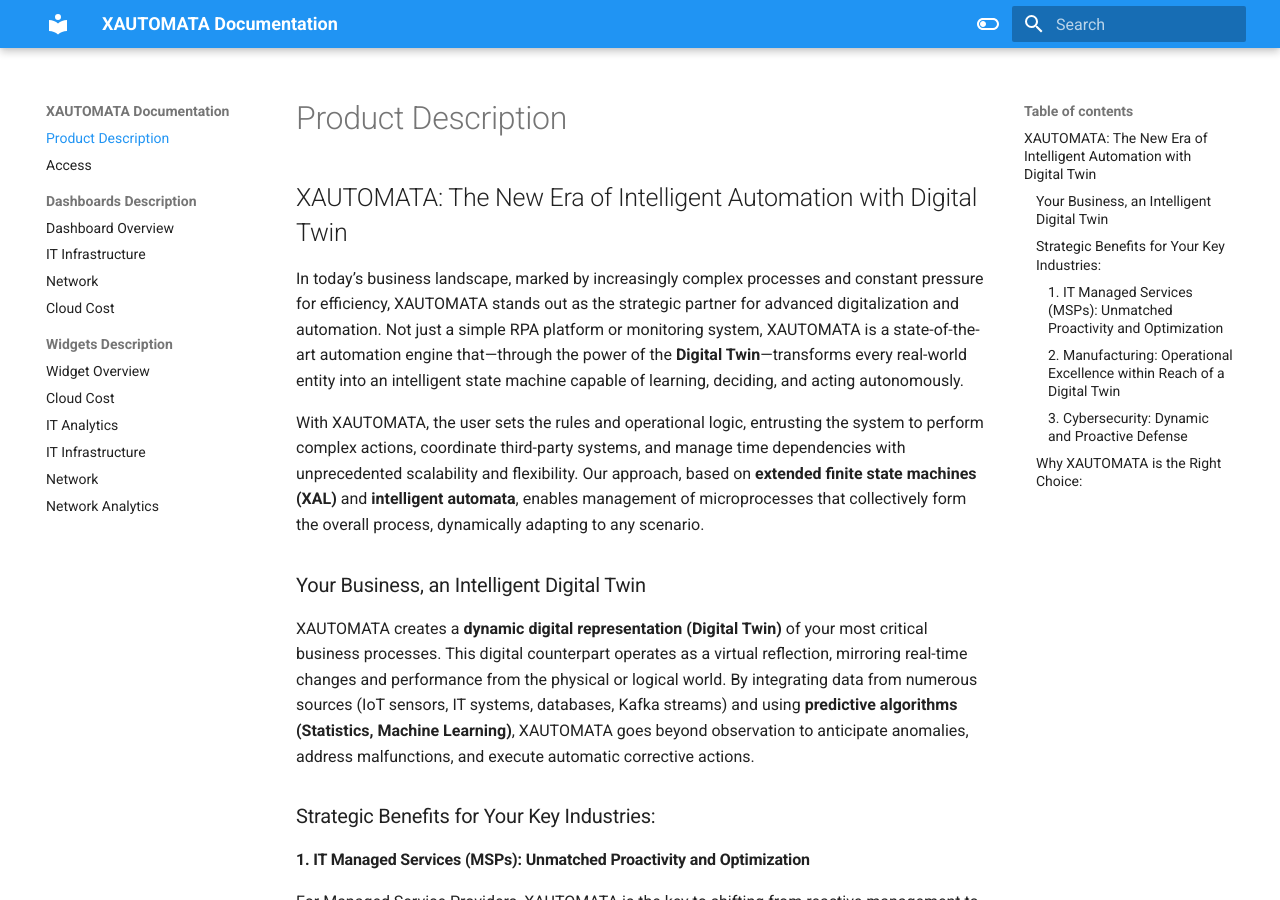
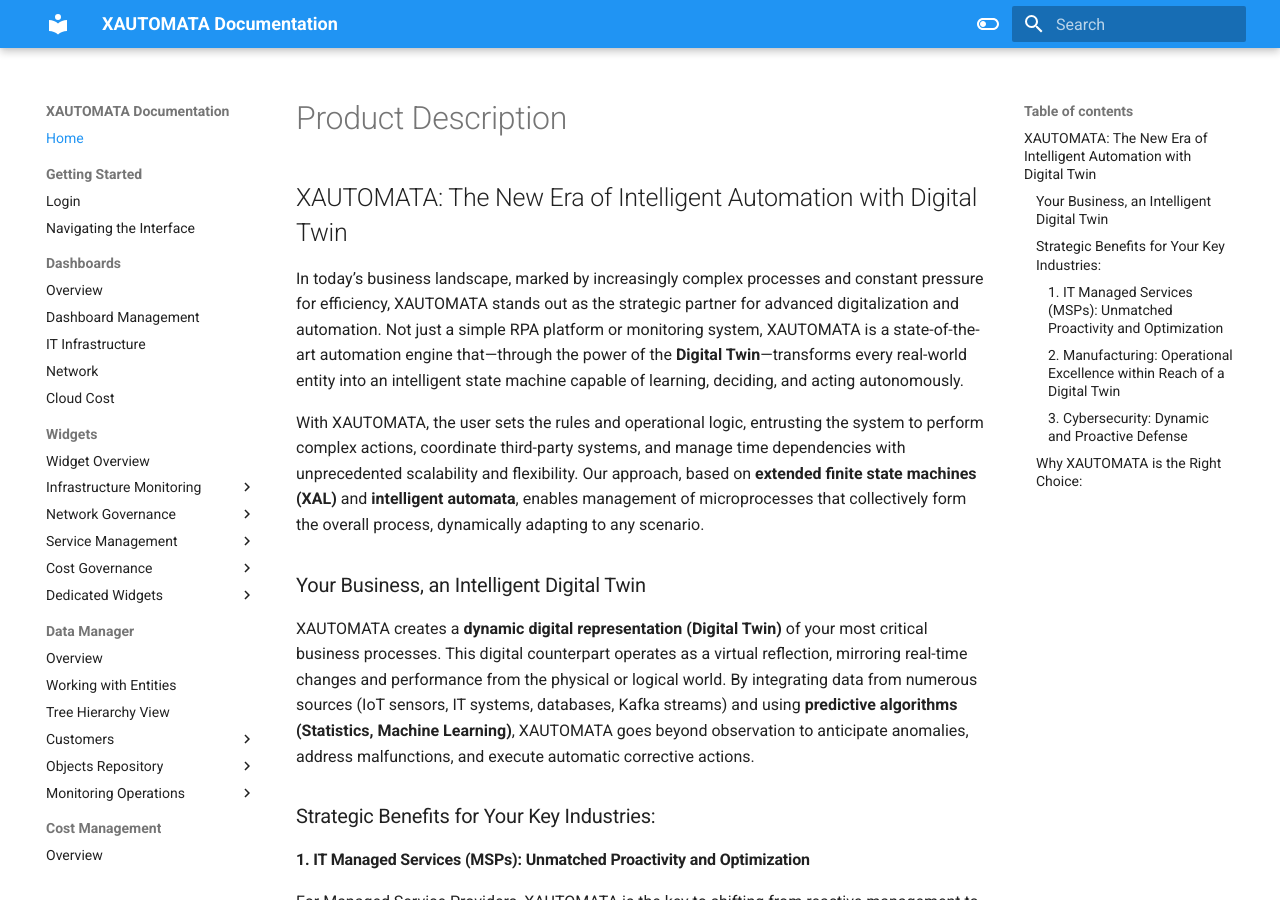
Before and after one commit to xautomata/User-Interface-Manual, an MkDocs documentation site: the page built from docs/index.md, in a window 1280 px wide and 900 px high. Built offline with MkDocs 1.6.1 and Material for MkDocs 9.7.7, drawn with Linux system fonts in a browser that asks for light colours; part of the change alters nothing that is shown.

Commit message:
Revise navigation structure in mkdocs.yml to enhance documentation organization and clarity

```diff
--- a/mkdocs.yml
+++ b/mkdocs.yml
@@ -55,34 +55,124 @@ markdown_extensions:
   - md_in_html
   - pymdownx.blocks.caption
 
+
 nav:
-  - index.md
-  - Access: Login.md
-#  - Main Menu: main.md
-#  - Side Menu:
-#      - Asset: asset.md
-#      - Disptcher: disptcher.md
-#      - Admin: admin.md
-  - Dashboards Description:
-      - Dashboard Overview: overview.md
-      - IT Infrastructure: it_infrastructure.md
-      - Network: network_dashboard.md
-      - Cloud Cost: cloudcost_dashboard.md
-#      - Dashboard4: dash4.md
-#  - Tree View: tree.md
-  - Widgets Description:
-      - Widget Overview: widget_overview.md
-#      - Analytical Accounting: wid1.md
-      - Cloud Cost: widget_cloudcost.md
-      - IT Analytics: widget_it_analytics.md
-#      - IT Anomalies: wid4.md
-      - IT Infrastructure: widget_it_infrastructure.md
-#      - MCD Dedicated: wid4.md
-#      - Net Flow: wid4.md
-      - Network: widget_network.md
-      - Network Analytics: widget_network_analytics.md
-#      - support Service KPI: wid4.md
 
+  - Home: index.md
+
+  # -------------------------------------------------------
+  # SECTION 1 — GETTING STARTED
+  # Login and first navigation.
+  # Source: Login.md (from colleague), overview.md (from colleague)
+  # -------------------------------------------------------
+  - Getting Started:
+      - Login: getting_started/login.md
+      - Navigating the Interface: getting_started/navigation.md
+
+  # -------------------------------------------------------
+  # SECTION 2 — DASHBOARDS
+  # How to access, use and manage dashboards.
+  # Source: overview.md (from colleague, covers dashboard home)
+  #         dashboard management pages (written in this session)
+  # -------------------------------------------------------
+  - Dashboards:
+      - Overview: dashboards/index.md
+      - Dashboard Management: dashboards/management.md
+      - IT Infrastructure: dashboards/it_infrastructure.md
+      - Network: dashboards/network.md
+      - Cloud Cost: dashboards/cloud_cost.md
+
+  # -------------------------------------------------------
+  # SECTION 3 — WIDGETS
+  # Reference guide for all available widgets.
+  # Source: widget_*.md files from colleague — kept as-is,
+  # reorganized into subfolders by functional domain.
+  # -------------------------------------------------------
+  - Widgets:
+      - Widget Overview: widgets/overview.md
+
+      - Infrastructure Monitoring:
+          - IT Infrastructure: widgets/it_infrastructure.md
+          - IT Analytics: widgets/it_analytics.md
+          - IT Anomalies: widgets/it_anomalies.md
+
+      - Network Governance:
+          - Network: widgets/network.md
+          - Network Analytics: widgets/network_analytics.md
+          - Net Flow: widgets/net_flow.md
+
+      - Service Management:
+          - Support Service KPI: widgets/support_service_kpi.md
+
+      - Cost Governance:
+          - Cloud Cost: widgets/cloud_cost.md
+          - Analytical Accounting: widgets/analytical_accounting.md
+
+      - Dedicated Widgets:
+          - MCD Dedicated: widgets/mcd_dedicated.md
+          - MCD Massive Reboot: widgets/mcd_reboot.md
+          - MCD Rebuild VM: widgets/mcd_rebuild_vm.md
+          - MCD Massive Downtime: widgets/mcd_downtime.md
+
+  # -------------------------------------------------------
+  # SECTION 4 — DATA MANAGER
+  # Configuration of the monitored infrastructure entities.
+  # -------------------------------------------------------
+  - Data Manager:
+      - Overview: data_manager/overview.md
+      - Working with Entities: data_manager/working_with_entities.md
+      - Tree Hierarchy View: data_manager/tree_hierarchy_view.md
+
+      - Customers:
+          - Customers: data_manager/customers/customers.md
+          - Sites: data_manager/customers/sites.md
+          - Contacts: data_manager/customers/contacts.md
+
+      - Objects Repository:
+          - Groups: data_manager/objects/groups.md
+          - Objects: data_manager/objects/objects.md
+          - Metric Types: data_manager/objects/metric_types.md
+          - Metrics: data_manager/objects/metrics.md
+          - Services: data_manager/objects/services.md
+
+      - Monitoring Operations:
+          - Calendars: data_manager/monitoring/calendars.md
+          - Downtimes: data_manager/monitoring/downtimes.md
+          - Dispatchers: data_manager/monitoring/dispatchers.md
+
+  # -------------------------------------------------------
+  # SECTION 5 — COST MANAGEMENT
+  # Cloud cost registration and cost views.
+  # -------------------------------------------------------
+  - Cost Management:
+      - Overview: cost_management/overview.md
+      - Cloud Cost Registration: cost_management/cloud_cost_registration.md
+      - Cost Views: cost_management/cost_views.md
+
+  # -------------------------------------------------------
+  # SECTION 6 — ADMINISTRATION
+  # Platform configuration for administrators.
+  # -------------------------------------------------------
+  - Administration:
+      - Overview: administration/overview.md
+      - Access Control: administration/access_control.md
+      - Users: administration/users.md
+      - Virtual Domains: administration/virtual_domains.md
+      - Probes: administration/probes.md
+      - Probe Types: administration/probe_types.md
+      - Messages: administration/messages.md
+      - Notification Providers: administration/notification_providers.md
+      - Notification Provider Types: administration/notification_provider_types.md
+
+  # -------------------------------------------------------
+  # SECTION 7 — SUPER ADMIN
+  # Advanced platform management. Restricted access.
+  # -------------------------------------------------------
+  - Super Admin:
+      - Widgets: super_admin/widgets.md
+      - Widget Groups: super_admin/widget_groups.md
+      - Dashboards: super_admin/dashboards.md
+      - ACL Overrides: super_admin/acl_overrides.md
 
 copyright:
   All rights reserved
```
